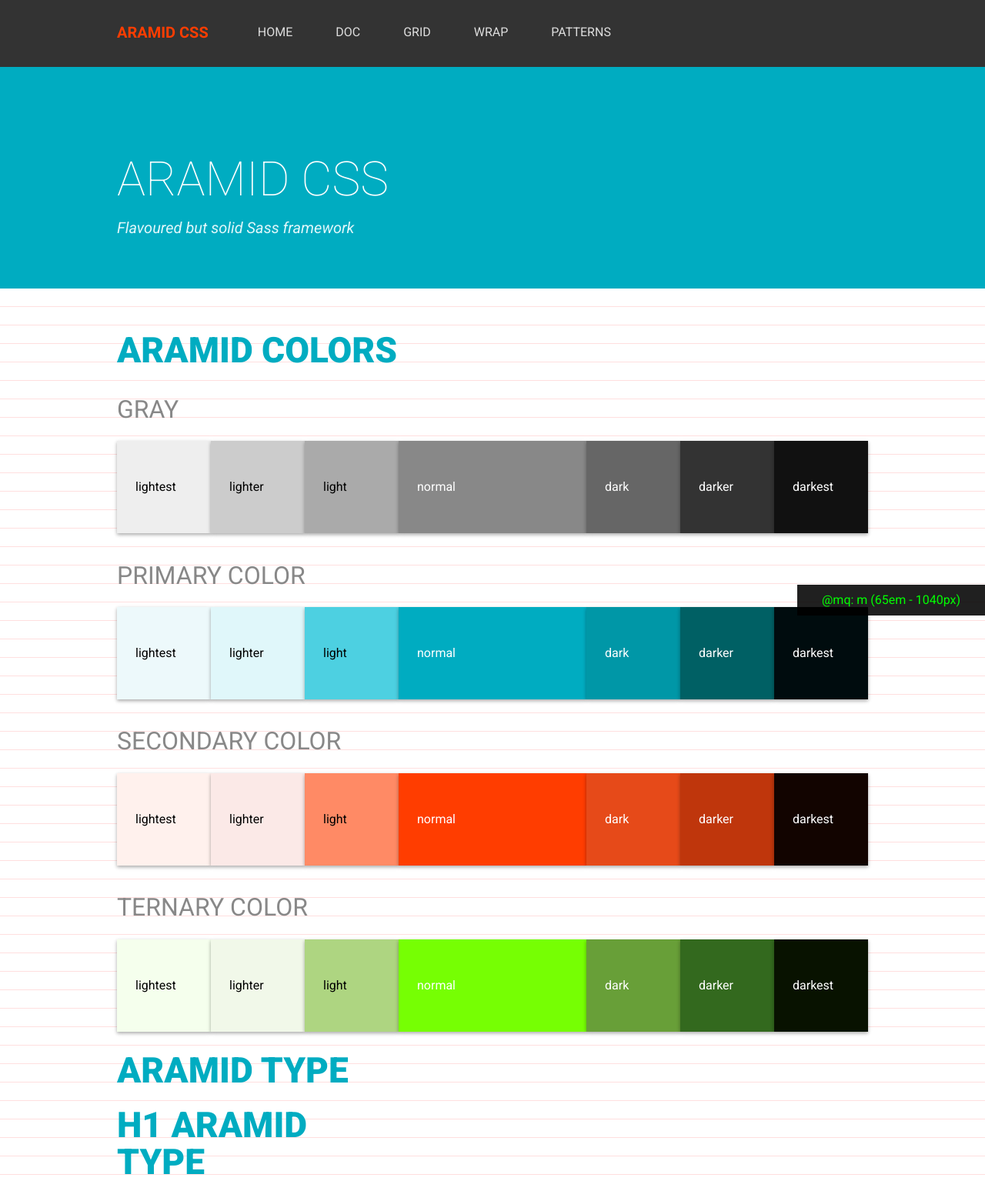
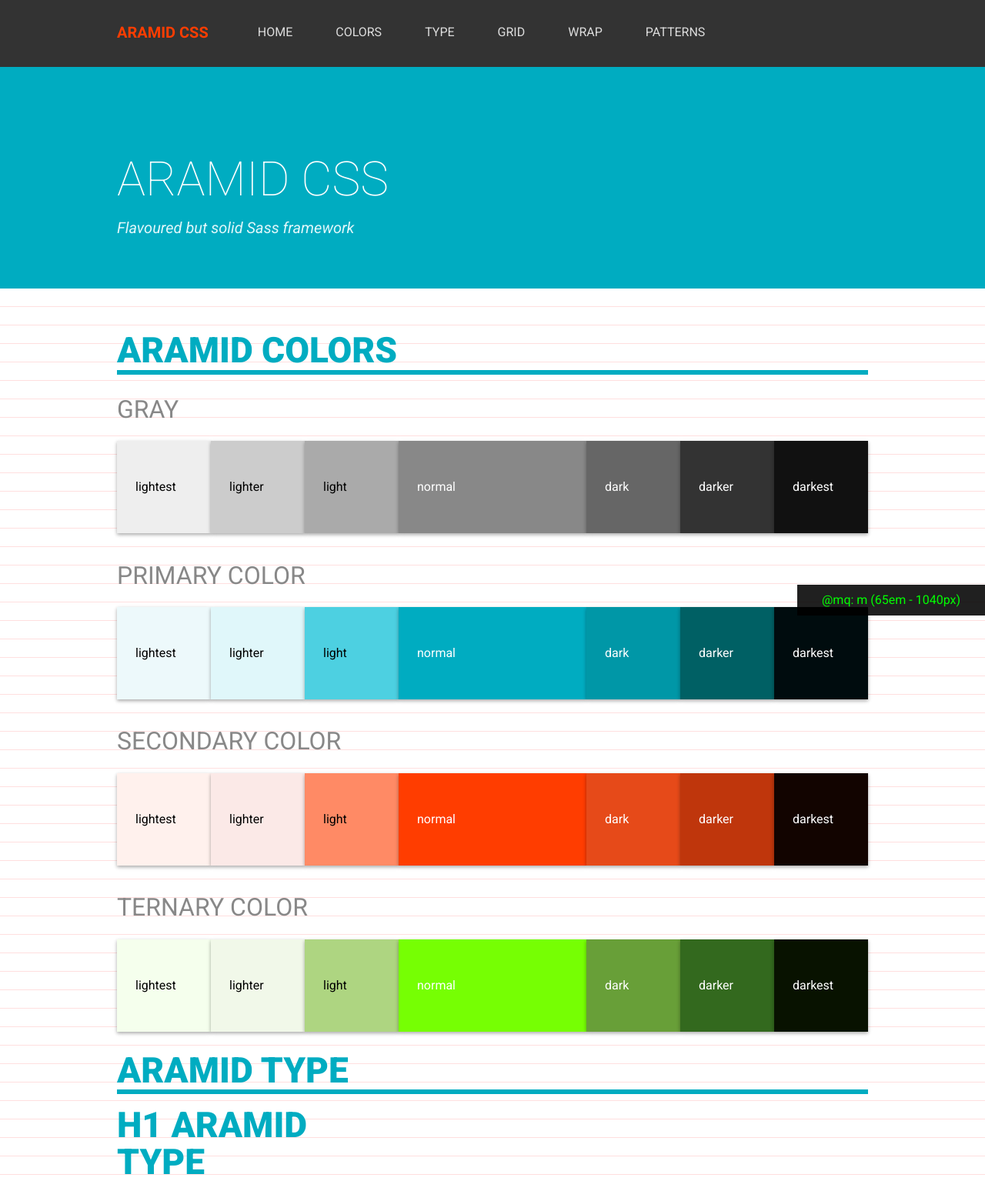
Before and after one commit to Chmood/aramid, a website: page src/index.html in a window 1280 px wide. Shown: the top 1548 px of the page at 77% size. Drawn offline with nearby package versions, Linux system fonts and the light colour scheme; no server answers.

Commit message:
Real styleguide h1 dedicated titles

```diff
--- a/src/index.html
+++ b/src/index.html
@@ -19,7 +19,9 @@
 					<ul class="grid grid--fit">
 						<li><a class="site-logo" href="/">Aramid CSS</a></li>
 						<li><a href="/dev">Home</a></li>
-						<li><a href="doc.html">DOC</a></li>
+						<!-- <li><a href="doc.html">DOC</a></li> -->
+						<li><a href="#colors">Colors</a></li>
+						<li><a href="#type">Type</a></li>
 						<li><a href="#grid">Grid</a></li>
 						<li><a href="#wrap">Wrap</a></li>
 						<li><a href="#patterns">Patterns</a></li>
@@ -44,7 +46,7 @@
 
 				<!-- COLORS -->
 
-				<h1>Aramid Colors</h1>
+				<h1 class="section-title" id="colors">Aramid Colors</h1>
 
 				<h2>Gray</h2>
 				<p class="sg-colors">
@@ -92,7 +94,7 @@
 
 				<!-- TYPE -->
 
-				<h1>Aramid Type</h1>
+				<h1 class="section-title" id="type">Aramid Type</h1>
 
 				<h1>H1 Aramid<br> Type</h1>
 
@@ -170,7 +172,7 @@
 
 
 
-				<h1 id="grid">Aramid Grid</h1>
+				<h1 class="section-title" id="grid">Aramid Grid</h1>
 
 				<blockquote>
 					Hi! <br>
@@ -548,7 +550,7 @@
 
 		<!--  -->
 
-				<h1 id="wrap">Aramid Wrap</h1>
+				<h1 class="section-title" id="wrap">Aramid Wrap</h1>
 
 				<blockquote>
 					Hey! <br>
@@ -629,7 +631,7 @@
 		<!--  -->
 
 
-				<h1 id="patterns">Flex patterns</h1>
+				<h1 class="section-title" id="patterns">Flex patterns</h1>
 
 				<h3>Media object</h3>
 
--- a/src/scss/_demo.scss
+++ b/src/scss/_demo.scss
@@ -86,6 +86,10 @@ h1 {
   @include v-rhythm(fontsize("big"));
   color: $color-primary-lighter;
   font-style: italic;
+}
+
+.section-title {
+  box-shadow: inset 0 (- $gutter-quarter) 0 0 $color-primary;
 }
 
 h2 {
```
Also changed, not shown: dist/css/main.min.css, dist/index.html, src/.doc/styleguide/index.html, src/.tmp/css/main.css.
